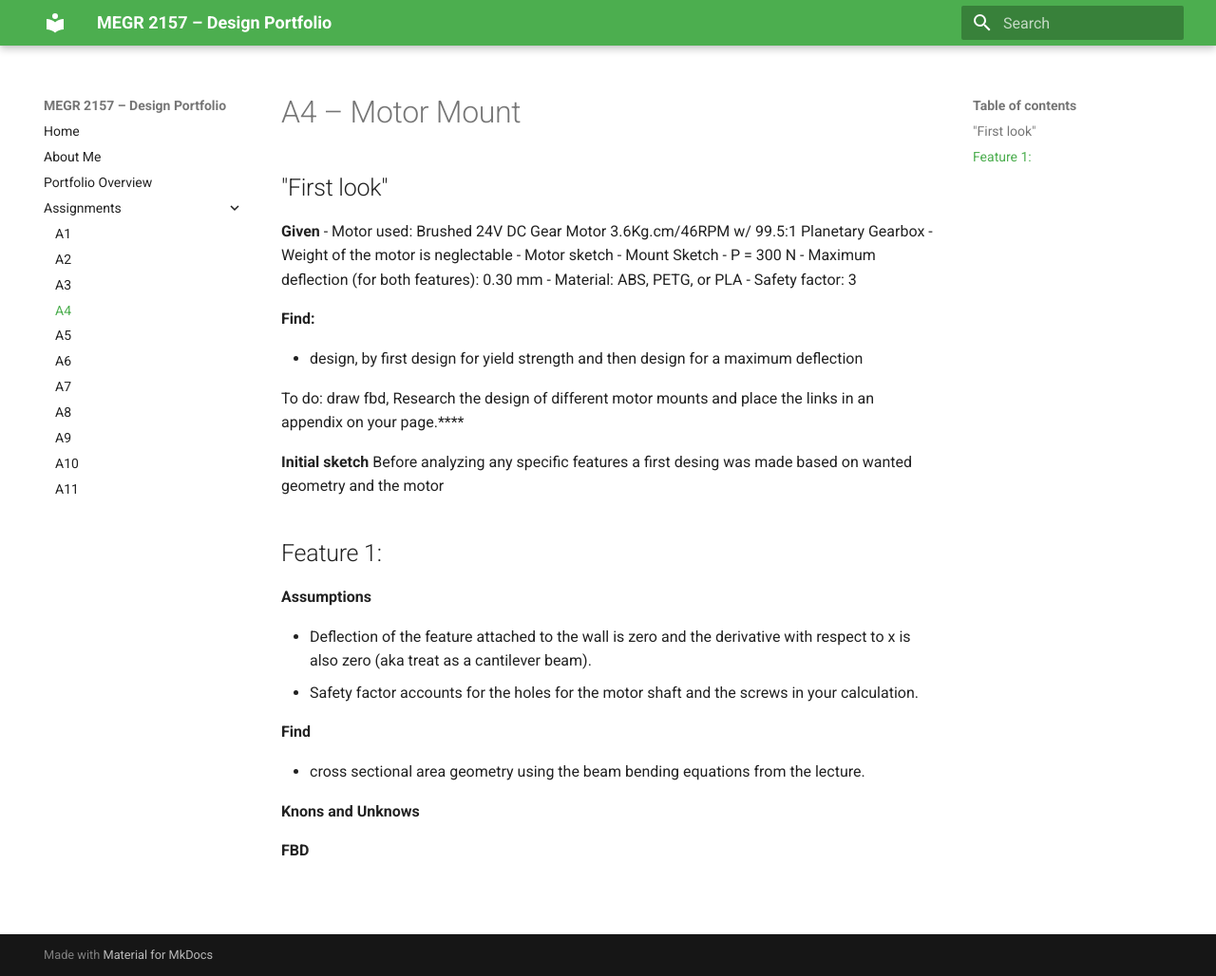
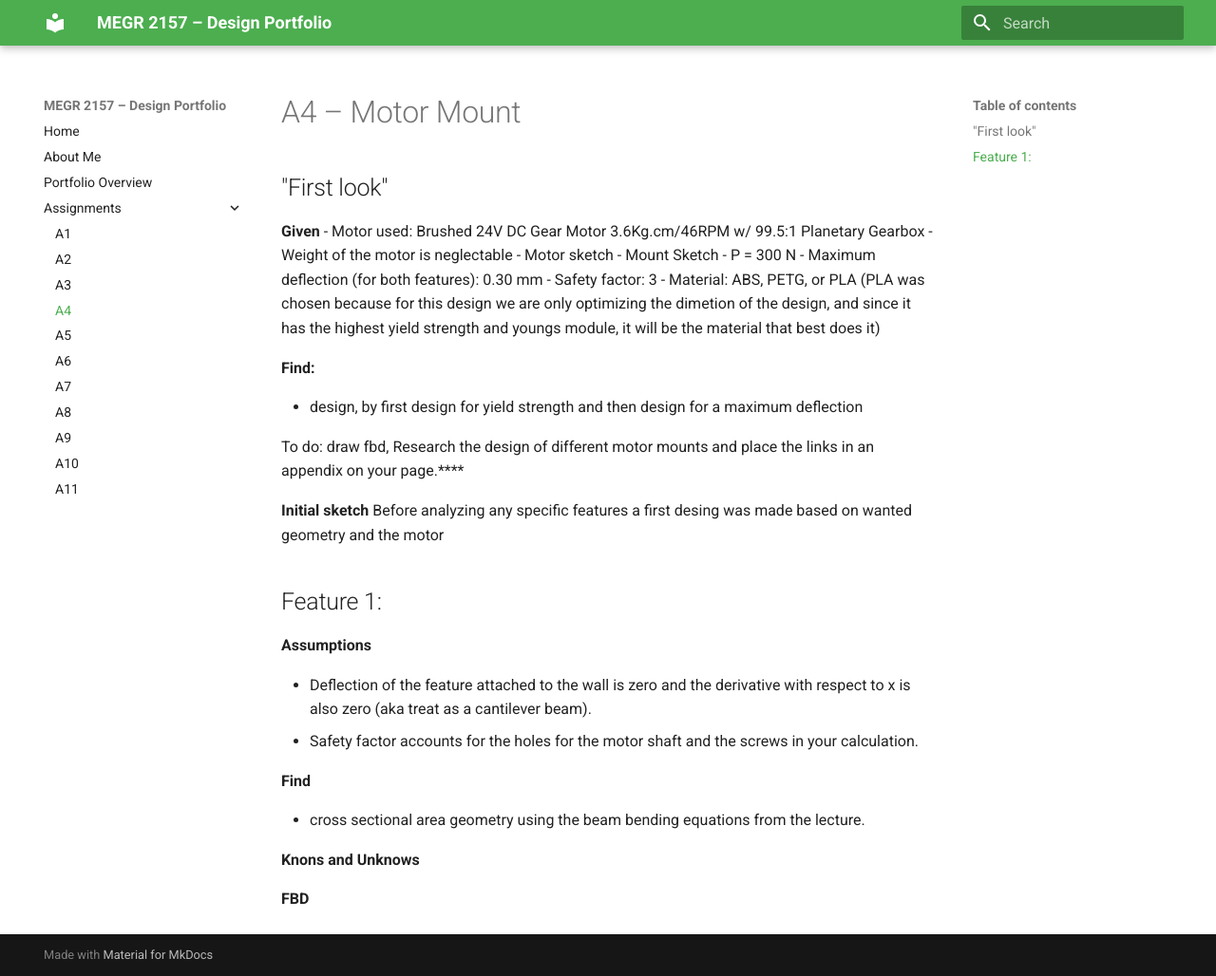
Before and after one commit to abatisti/megr2157-portfolio, an MkDocs documentation site: the page built from docs/assignments/A04/index.md, in a window 1280 px wide and 1028 px high. Shown: the whole window at 95% size. Built offline with MkDocs 1.6.1 and Material for MkDocs 9.7.7, drawn with Linux system fonts in a browser that asks for light colours.

Commit message:
Update index.md

```diff
--- a/docs/assignments/A04/index.md
+++ b/docs/assignments/A04/index.md
@@ -9,8 +9,8 @@
   - Mount Sketch
   - P = 300 N
   - Maximum deflection (for both features): 0.30 mm
-  - Material:  ABS, PETG,  or PLA
   - Safety factor: 3
+  -  Material:  ABS, PETG,  or PLA (PLA was chosen because for this design we are only optimizing the dimetion of the design, and since it has the highest yield strength and youngs module, it will be the material that best does it)
 
 
 **Find:**
```
